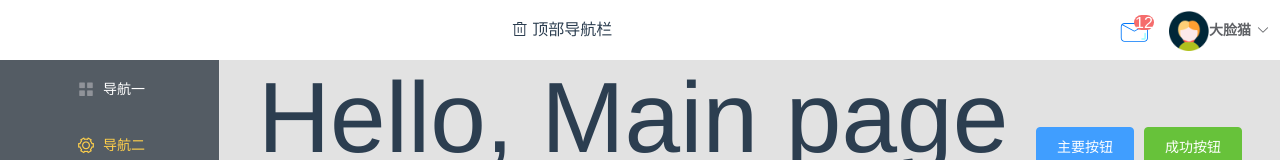
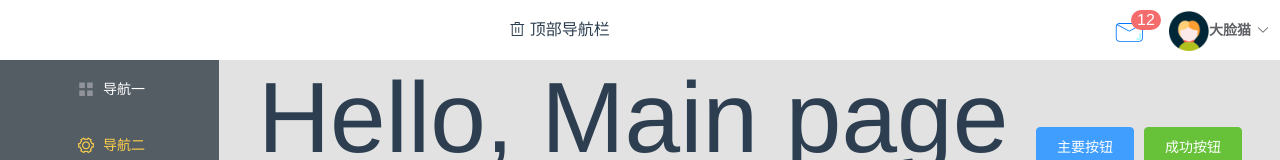
Before and after one commit to jiazhuoyi/vue-generator, a Vue app: page / in a window 1280 px wide. Shown: the top 160 px of the page. Built offline with nearby package versions, Linux system fonts and the light colour scheme.

Commit message:
update Badge

```diff
--- a/src/components/badge.vue
+++ b/src/components/badge.vue
@@ -1,22 +1,39 @@
 <template>
   <div class="badge">
     <slot></slot>
-    <span class="num">12</span>
+    <span class="num" v-show="!isHidden">{{content}}</span>
   </div>
 </template>
+
+<script>
+export default {
+  name: 'Badge',
+  props: {
+    max: Number,
+    value: Number,
+    isHidden: Boolean
+  },
+  computed: {
+    content() {
+      return this.value > this.max ? `${this.max}+` : this.value;
+    }
+  }
+};
+</script>
+
 <style lang="stylus">
 .badge
   position relative
   .num
     display: block
-    width: 20px
-    height: 15px
+    min-width: 30px
+    height: 20px
     background-color: #F56C6C
-    top: 15px
-    right: 0px
+    top: 10px
+    right: -30%
     position: absolute
     float: right
-    line-height: 15px
+    line-height: 20px
     border-radius: 10px
     color: #fff
 </style>
--- a/src/components/navbar.vue
+++ b/src/components/navbar.vue
@@ -4,7 +4,7 @@
     顶部导航栏
     <div class="right-menu">
       <div class="notice">
-        <badge>
+        <badge v-bind:max="noticeMax" v-bind:value="noticeCount" v-bind:is-hidden="isHidden">
           <img class="avatar" src="../../static/icons/notice.svg">
         </badge>
       </div>
@@ -37,8 +37,16 @@
 import Badge from '@/components/badge';
 
 export default {
+  name: 'Navbar',
   components: {
     Badge
+  },
+  data() {
+    return {
+      noticeMax: 99,
+      noticeCount: 12,
+      isHidden: false
+    };
   }
 };
 </script>
@@ -54,7 +62,8 @@ export default {
     float: right
     .notice
       display: inline-block
-      margin-right: 15px
+      margin-right: 20px
+      cursor: pointer
       .avatar
         width: 40px
         height: 40px
@@ -62,6 +71,7 @@ export default {
     .my
       display: inline-block
       line-height: 60px
+      cursor: pointer
       .avatar
         width: 40px
         height: 40px
```
